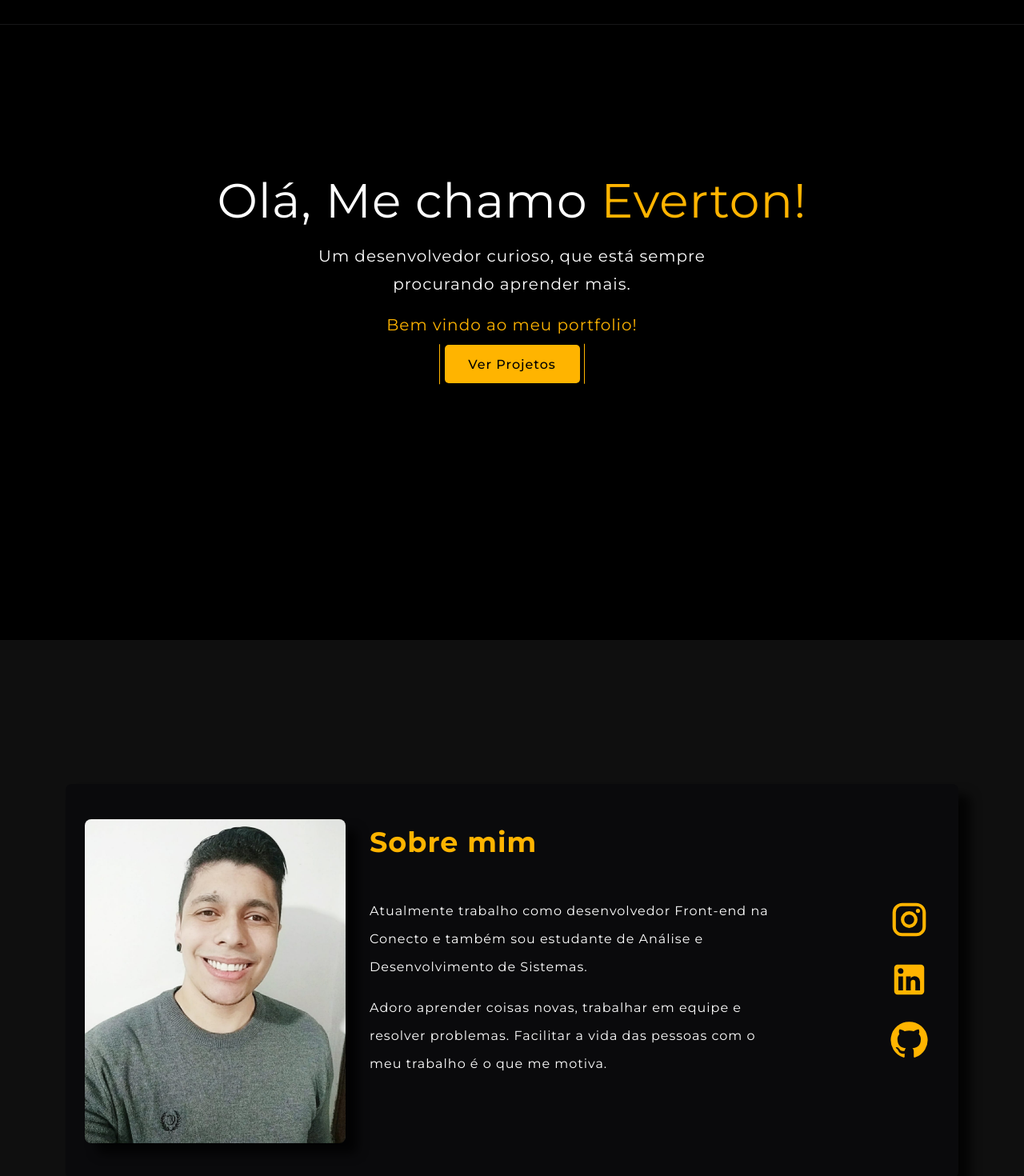
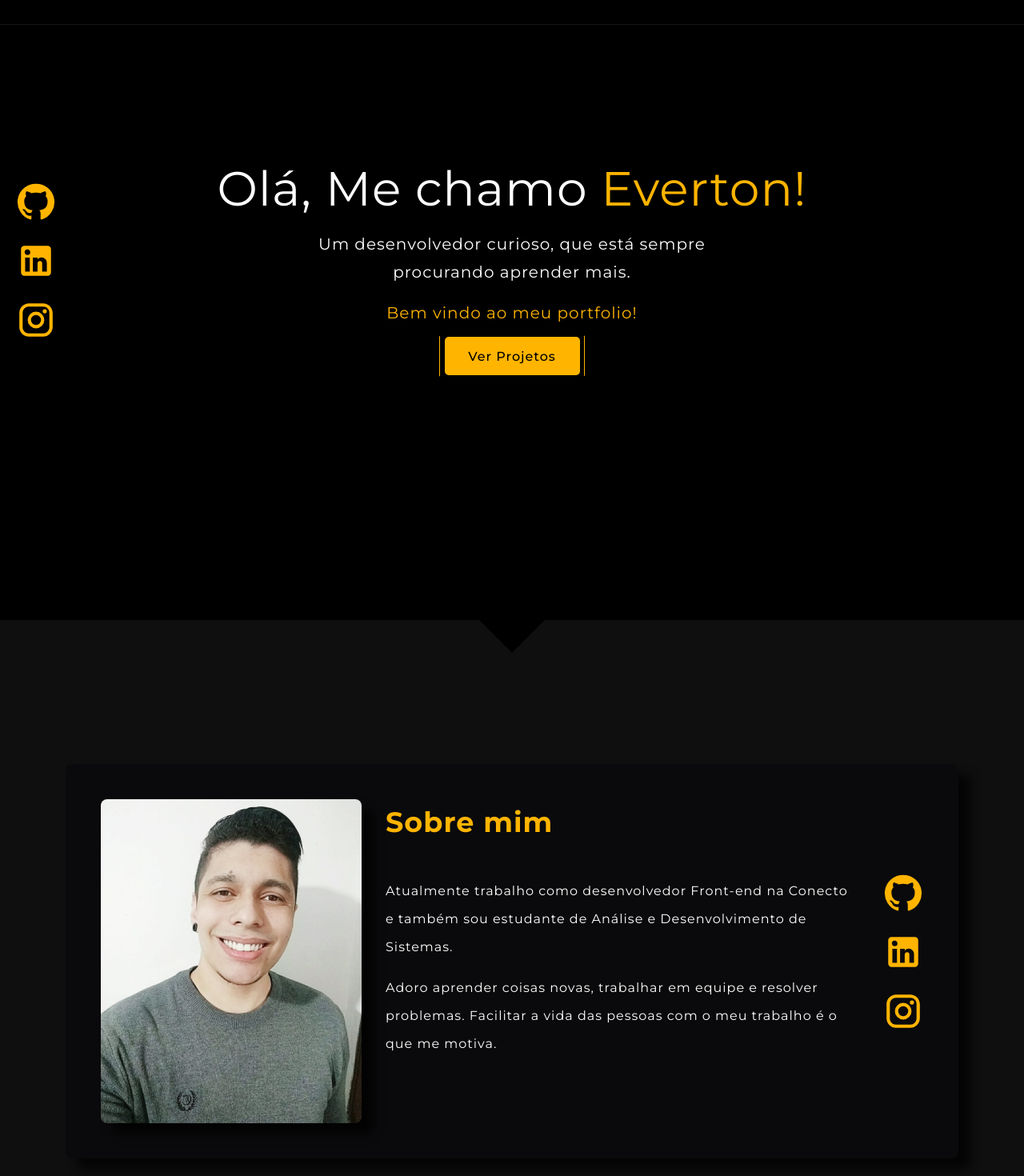
Before and after one commit to EvertonCarvalho1/portfolio-app, a React (Create React App) app: page / in a window 1280 px wide. Shown: the part 100-1570 px from the top of the page at 80% size. Built offline with nearby package versions, Linux system fonts and the light colour scheme.

Commit message:
refactoring

```diff
--- /dev/null
+++ b/src/components/SocialMedia/index.tsx
@@ -0,0 +1,29 @@
+import React from "react";
+
+import GitHubIcon from '@mui/icons-material/GitHub';
+import LinkedInIcon from '@mui/icons-material/LinkedIn';
+import InstagramIcon from '@mui/icons-material/Instagram';
+
+import { Container } from "./styles";
+
+const SocialMedia: React.FC = () => {
+    return (
+        <Container>
+            <div className="socialMedia">
+                <div>
+                    <a href=""><GitHubIcon /></a>
+                </div>
+
+                <div>
+                    <a href=""><LinkedInIcon /></a>
+                </div>
+
+                <div>
+                    <a href=""><InstagramIcon /></a>
+                </div>
+            </div>
+        </Container>
+    )
+}
+
+export default SocialMedia;
--- /dev/null
+++ b/src/components/SocialMedia/styles.ts
@@ -0,0 +1,35 @@
+import styled from 'styled-components';
+
+export const Container = styled.div`
+    display: flex;
+
+    .socialMedia{
+            display: flex;
+            flex-direction: column;
+            align-items: center;
+            justify-content: center;
+            div{
+                margin-bottom: 20px;
+            }
+            a{
+                text-decoration: none;
+                color: #FFB400;
+                width: 50px;
+                height: 50px;
+                svg{
+                    transition: 0.3s ease;
+                    width: 50px;
+                    height: 50px;
+
+                    &:hover{
+                        color: #FFF;
+                        transform: scale(1.3);
+                        -webkit-transform: scale(1.3);
+                        -ms-transform: scale(1.3);
+                    }
+                }
+            }
+
+        }
+
+`;
--- a/src/pages/AboutMe/index.tsx
+++ b/src/pages/AboutMe/index.tsx
@@ -1,9 +1,7 @@
 import React from "react";
 import { Container } from "./styles";
 import evertonImg from '../../assets/Everton.svg';
-import GitHubIcon from '@mui/icons-material/GitHub';
-import LinkedInIcon from '@mui/icons-material/LinkedIn';
-import InstagramIcon from '@mui/icons-material/Instagram';
+import SocialMedia from "../../components/SocialMedia";
 
 const AboutMe: React.FC = () => {
     return (
@@ -27,11 +25,7 @@ const AboutMe: React.FC = () => {
 
                 </div>
 
-                <div className="socialMedia">
-                    <a className="rotate" href=""><GitHubIcon /></a>
-                    <a className="rotate" href=""><LinkedInIcon /></a>
-                    <a className="rotate" href=""><InstagramIcon /></a>
-                </div>
+                <SocialMedia />
             </div>
         </Container>
     )
--- a/src/pages/AboutMe/styles.ts
+++ b/src/pages/AboutMe/styles.ts
@@ -1,7 +1,7 @@
 import styled from 'styled-components';
 
 export const Container = styled.div`
-    padding: 20px 0px 20px 0px;
+    padding: 20px;
     margin: 0 auto;
     background: #0a0a0c;
     border-radius: 8px;
@@ -28,6 +28,7 @@ export const Container = styled.div`
 
     .aboutMeDescription{
         margin-left: 30px;
+        padding: 0 30px 0 0;
         h1{
             font-size: 35px;
             line-height: 57px;
@@ -48,31 +49,10 @@ export const Container = styled.div`
         }
     }
 
-    .socialMedia{
-            display: flex;
-            align-items: center;
-            transform: rotate(-90deg);
-            a{
-                margin-bottom: -125px;
-                transform: rotate(-270deg);
-                text-decoration: none;
-                color: #FFB400;
-                & + a{
-                    margin-left: 25px;
-                }
-                svg{
-                    font-size: 50px;
-                    transition: 0.3s ease;
 
-                    &:hover{
-                        color: #FFF;
-                        transform: scale(1.3);
-                        -webkit-transform: scale(1.3);
-                        -ms-transform: scale(1.3);
-                    }
-                }
-            }
 
-        }
+
+
+
     }
 `;
--- a/src/pages/Home/index.tsx
+++ b/src/pages/Home/index.tsx
@@ -1,17 +1,18 @@
 import React from "react";
 import { Container } from "./styles";
-import downloadImg from '../../assets/download.svg';
-import DownloadIcon from '@mui/icons-material/Download';
+import ArrowDropDown from '@mui/icons-material/ArrowDropDown';
+import SocialMedia from "../../components/SocialMedia";
 
 const Home: React.FC = () => {
     return (
         <Container>
+            <div className="containerHome">
+                <SocialMedia />
+                <div className='containerText'>
                     <div className="homeTextContainer">
                         <h1>Olá, Me chamo <span>Everton!</span></h1>
                         <div className="homeDescription">
                             <h1 >Um desenvolvedor curioso, que está sempre <br /> procurando aprender mais.</h1>
-
-
                         </div >
                     </div>
 
@@ -19,14 +20,15 @@ const Home: React.FC = () => {
                         <h1>Bem vindo ao meu portfolio!</h1>
                     </div>
 
-            <div className="container">
+                    <div className="containerButton">
                         <div className="animated-border"></div>
                         <div className="corner">
-
                             <button className="buttonSeeProjects">Ver Projetos</button>
-
                         </div>
                     </div>
+                </div>
+            </div>
+            <ArrowDropDown />
         </Container>
     )
 };
--- a/src/pages/Home/styles.ts
+++ b/src/pages/Home/styles.ts
@@ -1,6 +1,22 @@
 import styled from "styled-components";
 
 export const Container = styled.div`
+    position: relative;
+    padding: 0 70px 0 20px;
+
+    > svg{
+        position: absolute;
+        font-size: 200px;
+        color: #000000;
+        z-index: 9999;
+        bottom: -216px;
+        left: 50%;
+        transform: translate(-50%, -50%);
+    }
+    .containerHome{
+        display: flex;
+
+        .containerText{
         display: flex;
         flex-direction: column;
         align-items: center;
@@ -10,7 +26,7 @@ export const Container = styled.div`
         text-align: center;
         width: 100%;
         max-width: 1156px;
-    height: 450px;
+        height: 425px;
 
 
         .homeTextContainer{
@@ -56,7 +72,8 @@ export const Container = styled.div`
             }
         }
 
-    .container {
+    .containerButton {
+        margin-top: 5px;
         .buttonSeeProjects{
             width: 169px;
             height: 48px;
@@ -101,4 +118,10 @@ export const Container = styled.div`
             transform: rotate(360deg);
           }
         }
+
+    }
+    }
+
+
+
 `;
```
Lines whose indentation alone changed are shown as unchanged.
